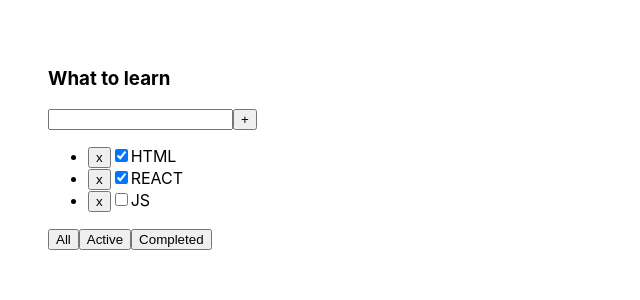
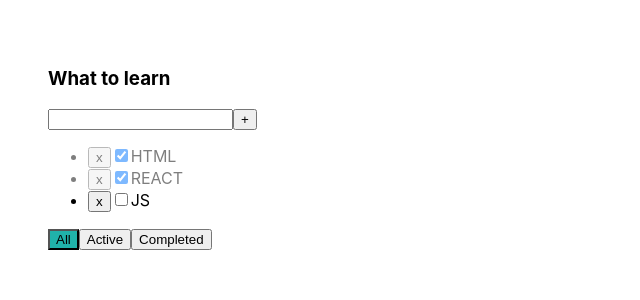
Before and after one commit to kirkade/todolist, a React (Create React App) app: page / in a window 1280 px wide. Shown: the top 300 px of the page, without its empty margins (0-640 px from the left). Built offline with nearby package versions, Linux system fonts and the light colour scheme.

Commit message:
finish 4nd lesson

```diff
--- a/src/App.css
+++ b/src/App.css
@@ -2,3 +2,19 @@
   margin: 3em;
   display: inline-block;
 }
+
+.error {
+  border: red 2px solid;
+}
+
+.error-message {
+  color: red;
+}
+
+.activeFilter {
+  background-color: lightseagreen;
+}
+
+.isDone {
+  opacity: 0.5;
+}
--- a/src/App.tsx
+++ b/src/App.tsx
@@ -34,10 +34,18 @@
         setFilter(value)
     }
 
-    const addTask = (title:string) => {
-        let task = {id: v1(), title: title, isDone: true};
+    const addTask = (title: string) => {
+        let task = {id: v1(), title: title, isDone: false};
         let newTasks = [task, ...tasks]
         setTasks(newTasks)
+    }
+
+    const changeStatus = (id: string, isDone: boolean) => {
+        let task = tasks.find(t => t.id === id);
+        if (task) {
+            task.isDone = isDone
+            setTasks([...tasks])
+        }
     }
 
 
@@ -47,7 +55,9 @@
                       tasks={tasksForTodoList}
                       removeTask={removeTask}
                       changeFilter={changeFilter}
-                      addTask = {addTask}
+                      addTask={addTask}
+                      changeStatus={changeStatus}
+                      filter={filter}
             />
         </div>
     )
--- a/src/Todolist.module.css
+++ b/src/Todolist.module.css
@@ -2,3 +2,10 @@
     display: inline-block;
     margin-right: 50px;
 }
+
+.errorMessage {
+    color: red;
+}
+.error {
+    border: 2px red solid;
+}
--- a/src/Todolist.tsx
+++ b/src/Todolist.tsx
@@ -1,4 +1,4 @@
-import React, {useState} from "react";
+import React, {ChangeEvent, ChangeEventHandler, useState} from "react";
 import styles from './Todolist.module.css'
 import {FilterValueType} from "./App";
 
@@ -8,6 +8,8 @@
     removeTask: (taskID: string) => void,
     changeFilter: (value: FilterValueType) => void,
     addTask: (title: string) => void,
+    changeStatus: (id: string, isDone: boolean) => void
+    filter:string,
 }
 
 type TasksArrayType = {
@@ -19,14 +21,21 @@
 
 export const Todolist = (props: TodoListType) => {
 
+
     const tasksMap = props.tasks.map(el => {
 
         const onClickHandler = () => props.removeTask(el.id)
 
+        const onChangeHandler = (e: ChangeEvent<HTMLInputElement>) => {
+            let newIsDoneValue = e.currentTarget.checked
+            props.changeStatus(el.id, newIsDoneValue)
+
+        }
+
         return (
-            <li key={el.id}>
+            <li key={el.id} className={el.isDone ? 'isDone' : ''}>
                 <button onClick={onClickHandler}>x</button>
-                <input type="checkbox" checked={el.isDone}/>
+                <input type="checkbox" checked={el.isDone} onChange={onChangeHandler}/>
                 <span>{el.title}</span>
             </li>)
     })
@@ -34,12 +43,19 @@
 
     let [title, setTitle] = useState('')
 
+    let [error,setError] = useState<string|null>(null)
+
     const onClickAddTaskHandler = () => {
-        props.addTask(title)
-        setTitle('')
+        if(title.trim() !== '') {
+            props.addTask(title)
+            setTitle('')
+        } else {
+            setError('You need to have letters in task')
+        }
     }
 
     const onKeyUpInputHandler = (event: React.KeyboardEvent<HTMLElement>) => {
+        setError(null)
         if (event.key === 'Enter') {
             props.addTask(title)
             setTitle('')
@@ -68,14 +84,21 @@
             <div>
                 <input value={title} onChange={onChangeInputHandler} onKeyUp={onKeyUpInputHandler}/>
                 <button onClick={onClickAddTaskHandler}>+</button>
+                {error && <div className={styles.errorMessage}>{error}</div>}
             </div>
             <ul>
                 {tasksMap}
             </ul>
             <div>
-                <button onClick={onAllClickHandler}>All</button>
-                <button onClick={onActiveClickHandler}>Active</button>
-                <button onClick={onCompletedClickHandler}>Completed</button>
+                <button
+                    className={props.filter === 'all' ? 'activeFilter' : ''}
+                    onClick={onAllClickHandler}>All</button>
+                <button
+                    className={props.filter === 'active' ? 'activeFilter' : ''}
+                    onClick={onActiveClickHandler}>Active</button>
+                <button
+                    className={props.filter === 'completed' ? 'activeFilter' : ''}
+                    onClick={onCompletedClickHandler}>Completed</button>
             </div>
         </div>
     )
```
